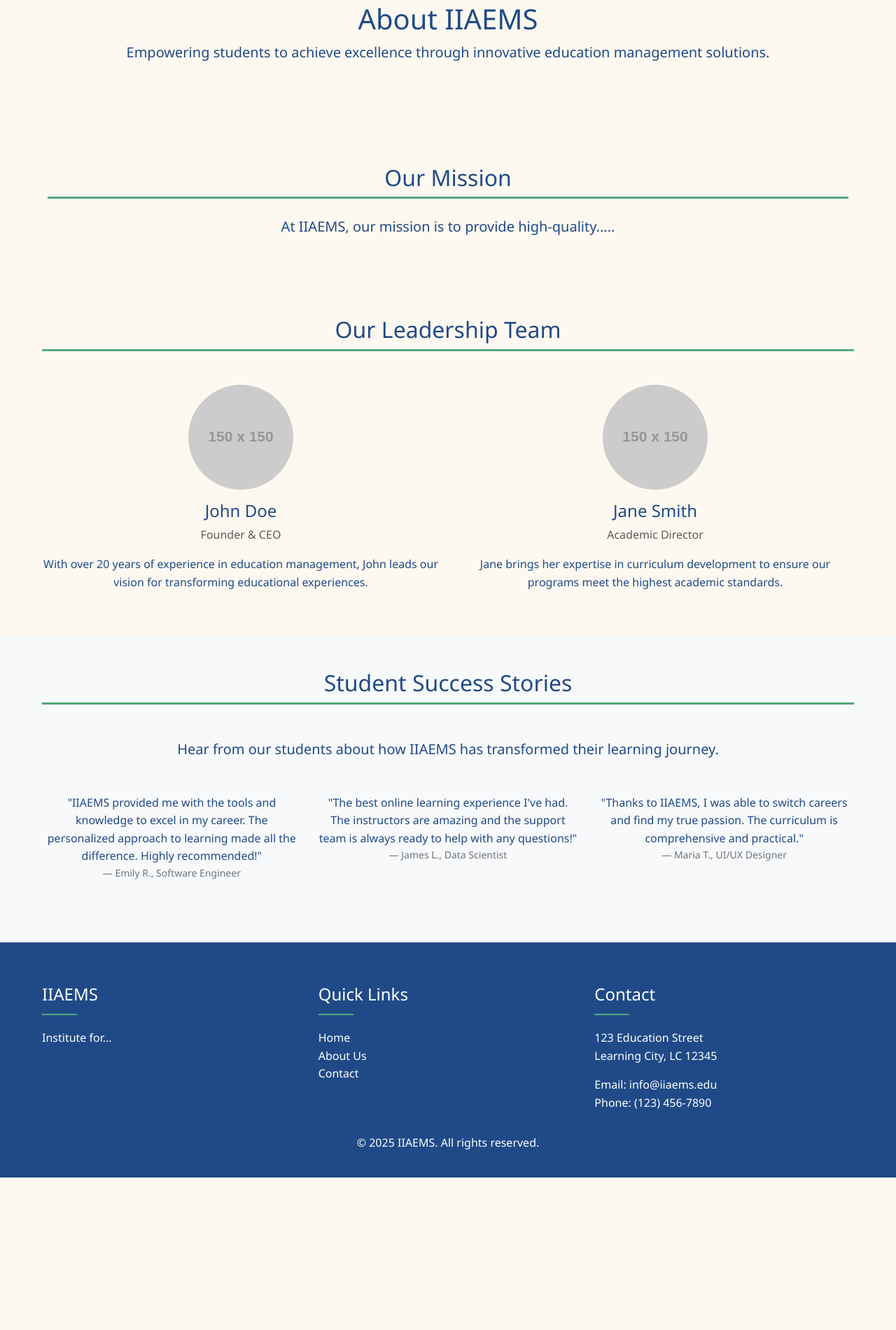
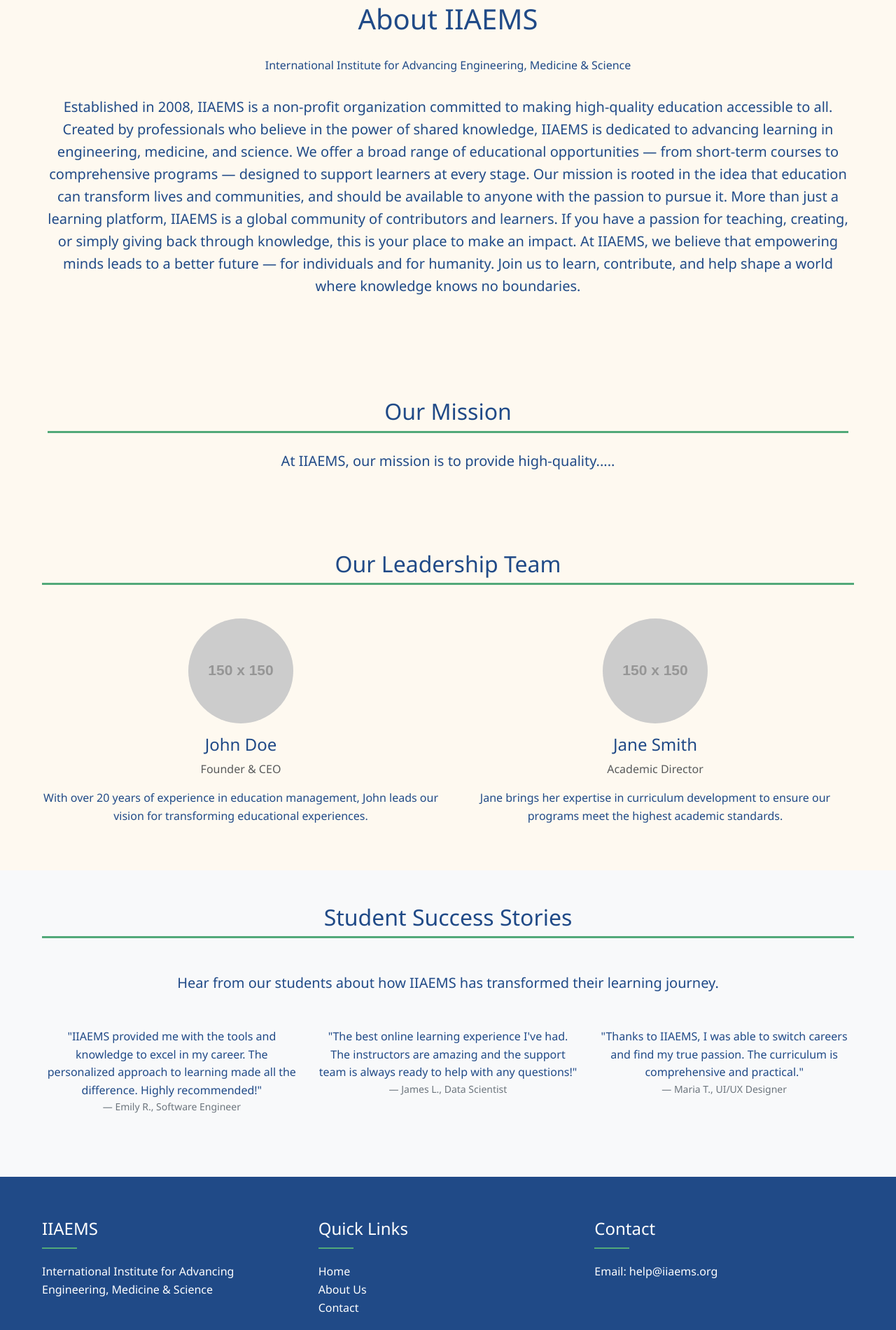
Before and after one commit to Almonds4/Front-End-CrossPlatform-member-app, a plain HTML site: page IIAEMS-Frontend/about.html in a window 1280 px wide. Shown: the part 172-2073 px from the top of the page at 70% size. Before the commit the page ends 1855 px from the top, so only its background shows below. Drawn offline with nearby package versions, Linux system fonts and the light colour scheme; placeholder pictures from the web are drawn by us.

Commit message:
Added available content to about us

```diff
--- a/IIAEMS-Frontend/about.html
+++ b/IIAEMS-Frontend/about.html
@@ -32,8 +32,15 @@
     <!-- Hero Section -->
     <section id="hero" class="hero-section text-center">
         <div class="container">
-            <h1>About IIAEMS</h1>
-            <p class="lead">Empowering students to achieve excellence through innovative education management solutions.</p>
+            <h1>About IIAEMS</h6>
+                <br>
+            <h6> International Institute for Advancing Engineering, Medicine & Science </h4>
+            <br>
+                <p class="lead">Established in 2008, IIAEMS is a non-profit organization committed to making high-quality education accessible to all. Created by professionals who believe in the power of shared knowledge, IIAEMS is dedicated to advancing learning in engineering, medicine, and science.
+                We offer a broad range of educational opportunities — from short-term courses to comprehensive programs — designed to support learners at every stage. Our mission is rooted in the idea that education can transform lives and communities, and should be available to anyone with the passion to pursue it.
+                More than just a learning platform, IIAEMS is a global community of contributors and learners. If you have a passion for teaching, creating, or simply giving back through knowledge, this is your place to make an impact.
+                At IIAEMS, we believe that empowering minds leads to a better future — for individuals and for humanity.
+                 Join us to learn, contribute, and help shape a world where knowledge knows no boundaries.</p>
         </div>
     </section>
 
@@ -104,7 +111,7 @@
             <div class="row">
                 <div class="col-md-4">
                     <h4>IIAEMS</h4>
-                    <p>Institute for...</p>
+                    <p>International Institute for Advancing Engineering, Medicine & Science</p>
                 </div>
                 <div class="col-md-4">
                     <h4>Quick Links</h4>
@@ -117,10 +124,7 @@
                 <div class="col-md-4">
                     <h4>Contact</h4>
                     <address>
-                        <p>123 Education Street<br>
-                        Learning City, LC 12345</p>
-                        <p>Email: info@iiaems.edu<br>
-                        Phone: (123) 456-7890</p>
+                        <p>Email: help@iiaems.org<br>
                     </address>
                 </div>
             </div>
```
